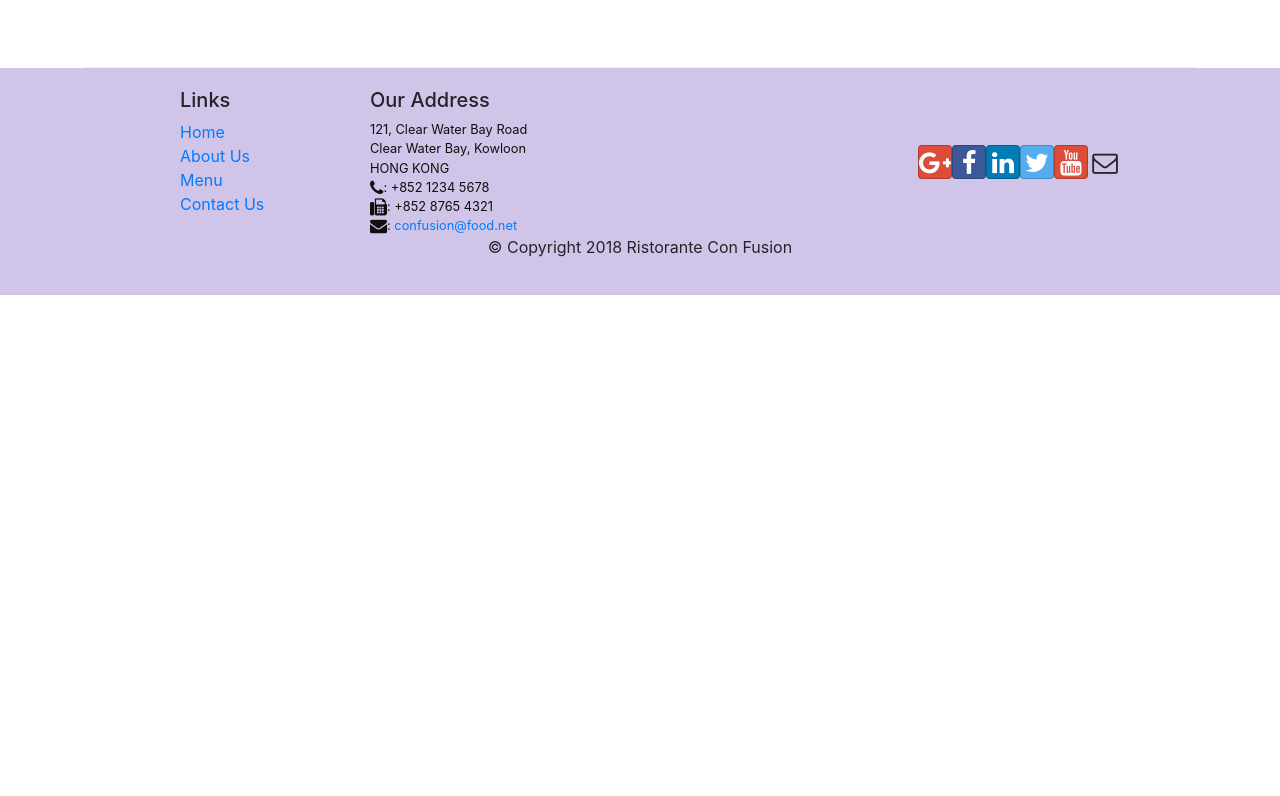
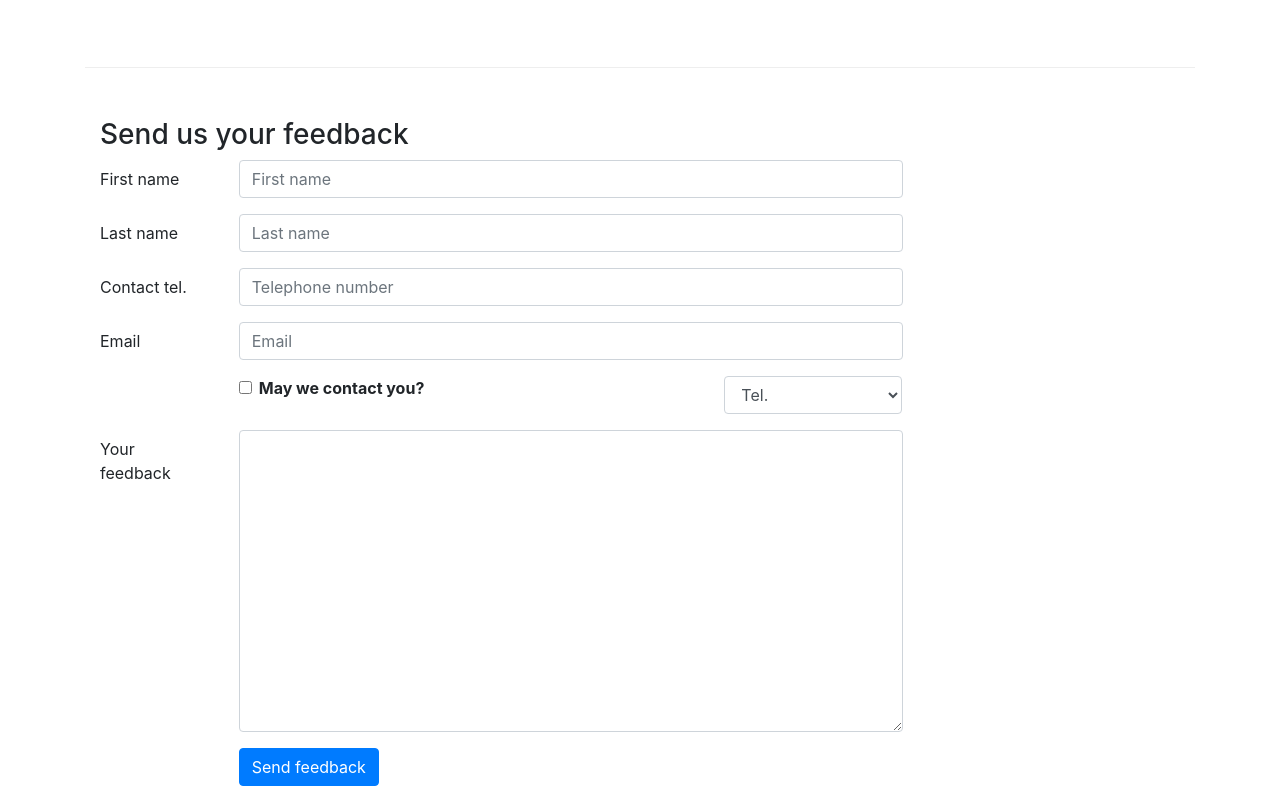
Before and after one commit to paddaman/confusion, a React (Create React App) app: page /contactus in a window 1280 px wide. Shown: the part 804-1600 px from the top of the page. Before the commit the page ends 1099 px from the top, so only its background shows below. Built offline with nearby package versions, Linux system fonts and the light colour scheme.

Commit message:
controlled forms

```diff
--- a/src/components/ContactComponent.js
+++ b/src/components/ContactComponent.js
@@ -1,9 +1,42 @@
-import React from "react";
-import {Breadcrumb, BreadcrumbItem} from 'reactstrap';
+import React, {Component} from "react";
+import {Breadcrumb, BreadcrumbItem, Button, Form, FormGroup, Label, Input, Col} from 'reactstrap';
 import {Link} from "react-router-dom";
 
-function Contact(props) {
-    return(
+class Contact extends Component{
+
+    constructor(props) {
+        super(props);
+        this.state = {
+            firstName: "",
+            lastName: "",
+            telephoneNumber: "",
+            email: "",
+            agree: false,
+            contactType: "Tel.",
+            message: ""
+        }
+        this.handleSubmit = this.handleSubmit.bind(this);
+        this.handleInputChange = this.handleInputChange.bind(this);
+    }
+
+    handleInputChange(event) {
+        const target = event.target;
+        const value = target.type === "checkbox" ? target.checked : target.value;
+        const name = target.name;
+
+        this.setState({
+            [name]: value
+        })
+    }
+
+    handleSubmit(event) {
+        console.log("Current state is: " + JSON.stringify(this.state));
+        alert("Current state is: " + JSON.stringify(this.state));
+        event.preventDefault();
+    }
+
+    render() {
+        return (
             <div className="container">
                 <Breadcrumb>
                     <BreadcrumbItem>
@@ -61,8 +94,96 @@
                         </div>
                     </div>
                 </div>
+                <div className="row row-content">
+                    <div className="col-12">
+                        <h3>
+                            Send us your feedback
+                        </h3>
+                    </div>
+                    <div className="col-12 col-md-9">
+                        <Form onSubmit={this.handleSubmit}>
+                            <FormGroup row>
+                                <Label htmlFor="firstName" md={2}>
+                                    First name
+                                </Label>
+                                <Col md={10}>
+                                    <Input type="text" id="firstName" name="firstName"
+                                           placeholder="First name" value={this.state.firstName}
+                                           onChange={this.handleInputChange}/>
+                                </Col>
+                            </FormGroup>
+                            <FormGroup row>
+                                <Label htmlFor="lastName" md={2}>
+                                    Last name
+                                </Label>
+                                <Col md={10}>
+                                    <Input type="text" id="lastName" name="lastName"
+                                           placeholder="Last name" value={this.state.lastName}
+                                           onChange={this.handleInputChange}/>
+                                </Col>
+                            </FormGroup>
+                            <FormGroup row>
+                                <Label htmlFor="telephoneNumber" md={2}>
+                                    Contact tel.
+                                </Label>
+                                <Col md={10}>
+                                    <Input type="text" id="telephoneNumber" name="telephoneNumber"
+                                           placeholder="Telephone number" value={this.state.telephoneNumber}
+                                           onChange={this.handleInputChange}/>
+                                </Col>
+                            </FormGroup>
+                            <FormGroup row>
+                                <Label htmlFor="email" md={2}>
+                                    Email
+                                </Label>
+                                <Col md={10}>
+                                    <Input type="text" id="email" name="email"
+                                           placeholder="Email" value={this.state.email}
+                                           onChange={this.handleInputChange}/>
+                                </Col>
+                            </FormGroup>
+                            <FormGroup row>
+                                <Col md={{size: 6, offset: 2}}>
+                                    <FormGroup check>
+                                        <Label check>
+                                            <Input type="checkbox" name="agree" checked={this.state.agree}
+                                                   onChange={this.handleInputChange}/>
+                                            {" "}
+                                            <strong>May we contact you?</strong>
+                                        </Label>
+                                    </FormGroup>
+                                </Col>
+                                <Col md={{size: 3, offset: 1}}>
+                                    <Input type="select" name="contactType" value={this.state.contactType}
+                                           onChange={this.handleInputChange}>
+                                        <option>Tel.</option>
+                                        <option>Email</option>
+                                    </Input>
+                                </Col>
+                            </FormGroup>
+                            <FormGroup row>
+                                <Label htmlFor="message" md={2}>
+                                    Your feedback
+                                </Label>
+                                <Col md={10}>
+                                    <Input type="textarea" id="message" name="message"
+                                           rows="12" value={this.state.message}
+                                           onChange={this.handleInputChange}/>
+                                </Col>
+                            </FormGroup>
+                            <FormGroup row>
+                                <Col md={{size: 10, offset: 2}}>
+                                    <Button type="submit" color="primary">
+                                        Send feedback
+                                    </Button>
+                                </Col>
+                            </FormGroup>
+                        </Form>
+                    </div>
+                </div>
             </div>
         );
     }
+}
 
 export default Contact;
```
Lines whose indentation alone changed are shown as unchanged.
